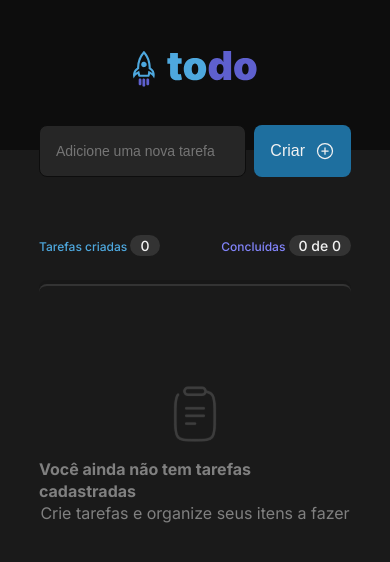
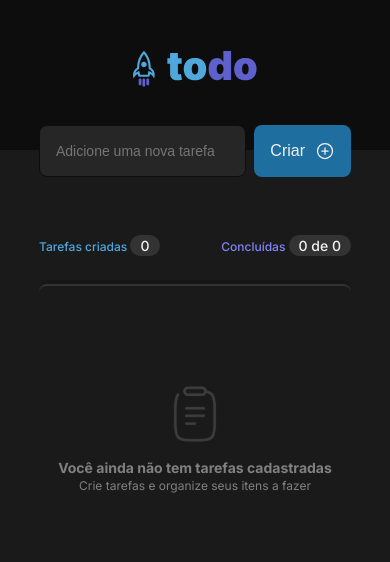
Before and after one commit to LucasFMarques2/todList---RocketSeat, a React (Vite) app: page / in a window 390 px wide. Shown: the top 562 px of the page. Built offline with nearby package versions, Linux system fonts and the light colour scheme.

Commit message:
Fix: modo respansivo para lista vazia

```diff
--- a/src/Home/index.module.css
+++ b/src/Home/index.module.css
@@ -111,4 +111,11 @@
         font-size: 1.2rem;
     }
 
+    .taskListArea > p{
+        font-size: 1.4rem;
+    }
+    .taskListArea > span{
+        font-size: 1.2rem;
+    }
+
 }
```
